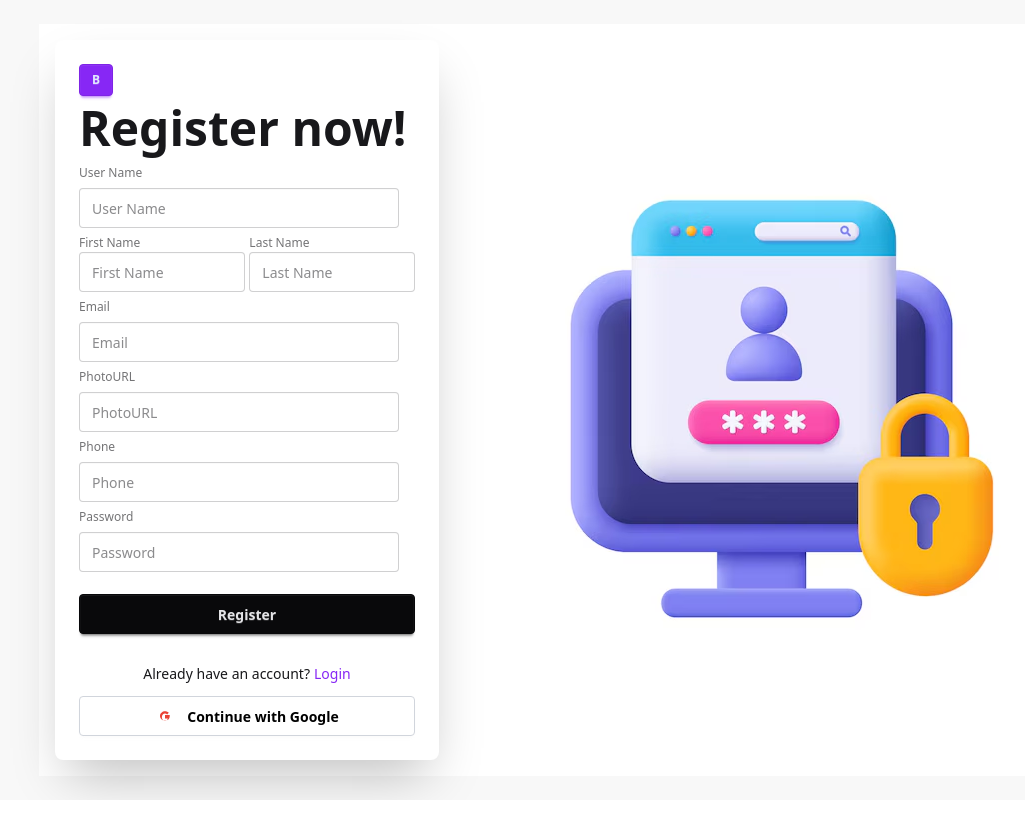
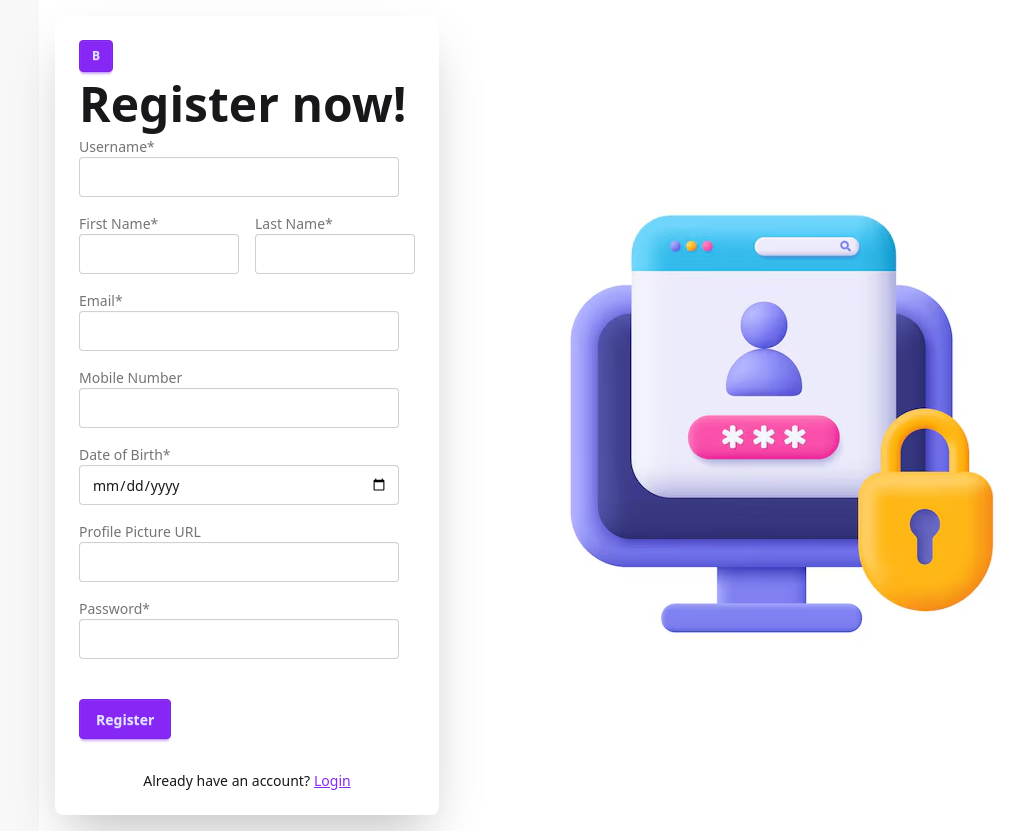
Before and after one commit to Rifat-Imtiaze-Ruddro/CSE311_Chat_App_Barta, a React (Vite) app: page /auth/register in a window 1280 px wide. Shown: the whole page, without its empty margins (72-1097 px from the left). Before the commit the page ends 800 px from the top, so only its background shows below. Built offline with nearby package versions, Linux system fonts and the light colour scheme.

Commit message:
New Login and register

```diff
--- a/src/auth/Login.jsx
+++ b/src/auth/Login.jsx
@@ -1,41 +1,73 @@
-import React from 'react'
-import { Link } from 'react-router'
-import Logo from '../shared/Logo'
-import pic from '../assets/loginn.png'
+import React from 'react';
+import { Link } from 'react-router';
+import Logo from '../shared/Logo';
+import pic from '../assets/loginn.png';
+
 const Login = () => {
-    const handleLogin=() => {  }
-    const handleGoogle=() => {  }
+  const handleLogin = async (e) => {
+    e.preventDefault();
+    const form = e.target;
+
+    const loginData = {
+      username: form.username.value,
+      password: form.password.value
+    };
+
+    try {
+      const res = await fetch('http://localhost/barta/api/auth/login.php', {
+        method: 'POST',
+        headers: {
+          'Content-Type': 'application/json',
+        },
+        body: JSON.stringify(loginData)
+      });
+
+      const result = await res.json();
+
+      if (res.ok && result.success) {
+        alert("Login successful!");
+        localStorage.setItem('user', JSON.stringify(result.user));
+        window.location.href = '/';
+      } else {
+        alert(result.message || "Login failed");
+      }
+    } catch (err) {
+      console.error(err);
+      alert("Server error");
+    }
+  };
+
   return (
     <div className="hero bg-base-200 min-h-screen">
-  <div className="hero-content bg-base-100  flex flex-row-reverse">
+      <div className="hero-content bg-base-100 flex flex-row-reverse">
         <img src={pic} className='flex-1 hidden lg:block' alt="Login" />
-    <div className=" flex-1 card bg-base-100 w-full max-w-sm shrink-0 shadow-2xl">
+        <div className="flex-1 card bg-base-100 w-full max-w-sm shrink-0 shadow-2xl">
           <div className="card-body">
-        <Logo></Logo>
+            <Logo />
             <h1 className="text-5xl font-bold">Login now!</h1>
-        <form onSubmit={handleLogin} className="fieldset">
-          <label className="label">Email</label>
-          <input type="email" name='email' className="input" placeholder="Email" />
-          <label className="label">Password</label>
-          <input type="password" name='password' className="input" placeholder="Password" />
+            <form onSubmit={handleLogin} className="space-y-4">
+              <div className="form-control">
+                <label className="label">Username*</label>
+                <input type="text" name="username" className="input input-bordered" required />
+              </div>
 
-          <button className="btn btn-neutral mt-4">Login</button>
-            <p className="text-sm text-center mt-6">
+              <div className="form-control">
+                <label className="label">Password*</label>
+                <input type="password" name="password" className="input input-bordered" required />
+              </div>
+
+              <button type="submit" className="btn btn-primary mt-6">Login</button>
+
+              <p className="text-sm text-center mt-4">
                 Don't have an account?
-            <Link  to="/auth/register" className="text-primary hover:underline ml-1">Register</Link>
+                <Link to="/auth/register" className="link link-primary ml-1">Register</Link>
               </p>
             </form>
-          <button onClick={handleGoogle} type="button" className="w-full flex items-center justify-center gap-3 btn border border-gray-300 bg-white text-black hover:bg-gray-100">
-            <svg aria-label="Google logo" width="20" height="20" xmlns="http://www.w3.org/2000/svg" viewBox="0 0 512 512">
-              <path fill="#EA4335" d="M256 192v128h71c-6 40-38 64-71 64-42 0-80-37-80-96s38-96 80-96c22 0 41 9 55 23l41-41C327 150 294 136 256 136c-66 0-128 54-128 120s62 120 128 120c71 0 122-49 122-120 0-8-1-16-2-24H256z" />
-            </svg>
-            <span>Continue with Google</span>
-          </button>
           </div>
         </div>
       </div>
     </div>
-  )
-}
+  );
+};
 
-export default Login
+export default Login;
--- a/src/auth/Register.jsx
+++ b/src/auth/Register.jsx
@@ -1,63 +1,109 @@
-import React from 'react'
-import { Link } from 'react-router'
-import Logo from '../shared/Logo'
-import pic from '../assets/loginn.png'
+import React from 'react';
+import { Link } from 'react-router';
+import Logo from '../shared/Logo';
+import pic from '../assets/loginn.png';
+
 const Register = () => {
-     const handleRegister=() => {  }
-    const handleGoogle=() => {  }
+  const handleRegister = async (e) => {
+    e.preventDefault();
+    const form = e.target;
+
+    const userData = {
+      username: form.username.value,
+      f_name: form.f_name.value,
+      l_name: form.l_name.value,
+      email: form.email.value,
+      mobile_no: form.mobile_no.value,
+      dob: form.dob.value,
+      profile_pic: form.profile_pic.value || null,
+      password: form.password.value
+    };
+
+    try {
+      const res = await fetch('http://localhost/barta/api/auth/register.php', {
+        method: 'POST',
+        headers: {
+          'Content-Type': 'application/json',
+        },
+        body: JSON.stringify(userData)
+      });
+
+      const result = await res.json();
+
+      if (res.ok && result.success) {
+        alert("Registration successful!");
+        window.location.href = '/';
+      } else {
+        alert(result.message || "Registration failed");
+      }
+    } catch (err) {
+      console.error(err);
+      alert("Server error");
+    }
+  };
+
   return (
     <div className="hero bg-base-200 min-h-screen">
       <div className="hero-content bg-base-100 flex flex-row-reverse">
         <img src={pic} className='flex-1 hidden lg:block' alt="Login" />
-    <div className="flex-1 card bg-base-100  w-full max-w-sm shrink-0 shadow-2xl">
+        <div className="flex-1 card bg-base-100 w-full max-w-sm shrink-0 shadow-2xl">
           <div className="card-body">
-         <Logo></Logo>
+            <Logo />
             <h1 className="text-5xl font-bold">Register now!</h1>
-        <form onSubmit={handleRegister} className="fieldset">
-          <label className="label">User Name</label>
-          <input type="text" name='username' className="input" placeholder="User Name" />
+            <form onSubmit={handleRegister} className="space-y-4">
+              <div className="form-control">
+                <label className="label">Username*</label>
+                <input type="text" name="username" className="input input-bordered" required />
+              </div>
 
-
-         <div className='flex flex-row gap-1'>
-           <div>
-            <label className="label">First Name</label>
-          <input type="text" name='firstname' className="input" placeholder="First Name" />
+              <div className="grid grid-cols-2 gap-4">
+                <div className="form-control">
+                  <label className="label">First Name*</label>
+                  <input type="text" name="f_name" className="input input-bordered" required />
                 </div>
-          <div>
-            <label className="label">Last Name</label>
-          <input type="text" name='lastname' className="input" placeholder="Last Name" />
+                <div className="form-control">
+                  <label className="label">Last Name*</label>
+                  <input type="text" name="l_name" className="input input-bordered" required />
                 </div>
               </div>
 
+              <div className="form-control">
+                <label className="label">Email*</label>
+                <input type="email" name="email" className="input input-bordered" required />
+              </div>
 
+              <div className="form-control">
+                <label className="label">Mobile Number</label>
+                <input type="tel" name="mobile_no" className="input input-bordered" />
+              </div>
 
-          <label className="label">Email</label>
-          <input type="email" name='email' className="input" placeholder="Email" />
-          <label className="label">PhotoURL</label>
-          <input type="url" name='photo' className="input" placeholder="PhotoURL" />
-          <label className="label">Phone</label>
-          <input type="text" name='phone' className="input" placeholder="Phone" />
-          <label className="label">Password</label>
-          <input type="password" name='password' className="input" placeholder="Password" />
+              <div className="form-control">
+                <label className="label">Date of Birth*</label>
+                <input type="date" name="dob" className="input input-bordered" required />
+              </div>
 
-          <button className="btn btn-neutral mt-4">Register</button>
-            <p className="text-sm  text-center mt-6">
+              <div className="form-control">
+                <label className="label">Profile Picture URL</label>
+                <input type="url" name="profile_pic" className="input input-bordered" />
+              </div>
+
+              <div className="form-control">
+                <label className="label">Password*</label>
+                <input type="password" name="password" className="input input-bordered" required />
+              </div>
+
+              <button type="submit" className="btn btn-primary mt-6">Register</button>
+
+              <p className="text-sm text-center mt-4">
                 Already have an account?
-            <Link to="/auth/login" className="text-primary hover:underline ml-1">Login</Link>
+                <Link to="/auth/login" className="link link-primary ml-1">Login</Link>
               </p>
             </form>
-         <button onClick={handleGoogle} type="button" className="w-full flex items-center justify-center gap-3 btn border border-gray-300 bg-white text-black hover:bg-gray-100">
-            <svg aria-label="Google logo" width="20" height="20" xmlns="http://www.w3.org/2000/svg" viewBox="0 0 512 512">
-              <path fill="#EA4335" d="M256 192v128h71c-6 40-38 64-71 64-42 0-80-37-80-96s38-96 80-96c22 0 41 9 55 23l41-41C327 150 294 136 256 136c-66 0-128 54-128 120s62 120 128 120c71 0 122-49 122-120 0-8-1-16-2-24H256z" />
-            </svg>
-            <span>Continue with Google</span>
-          </button>
-
           </div>
         </div>
       </div>
     </div>
-  )
-}
+  );
+};
 
-export default Register
+export default Register;
```
Lines whose indentation alone changed are shown as unchanged.
